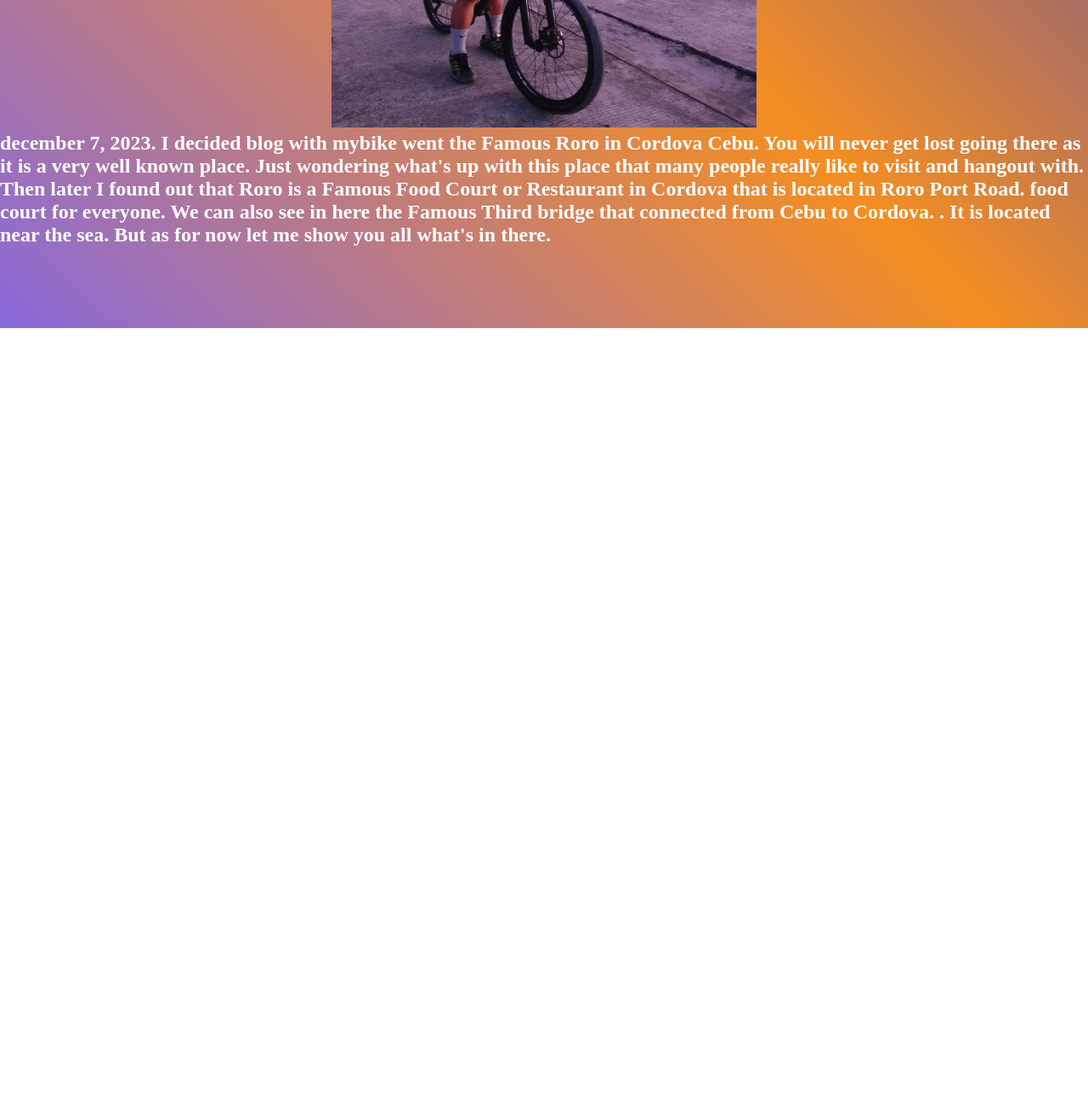
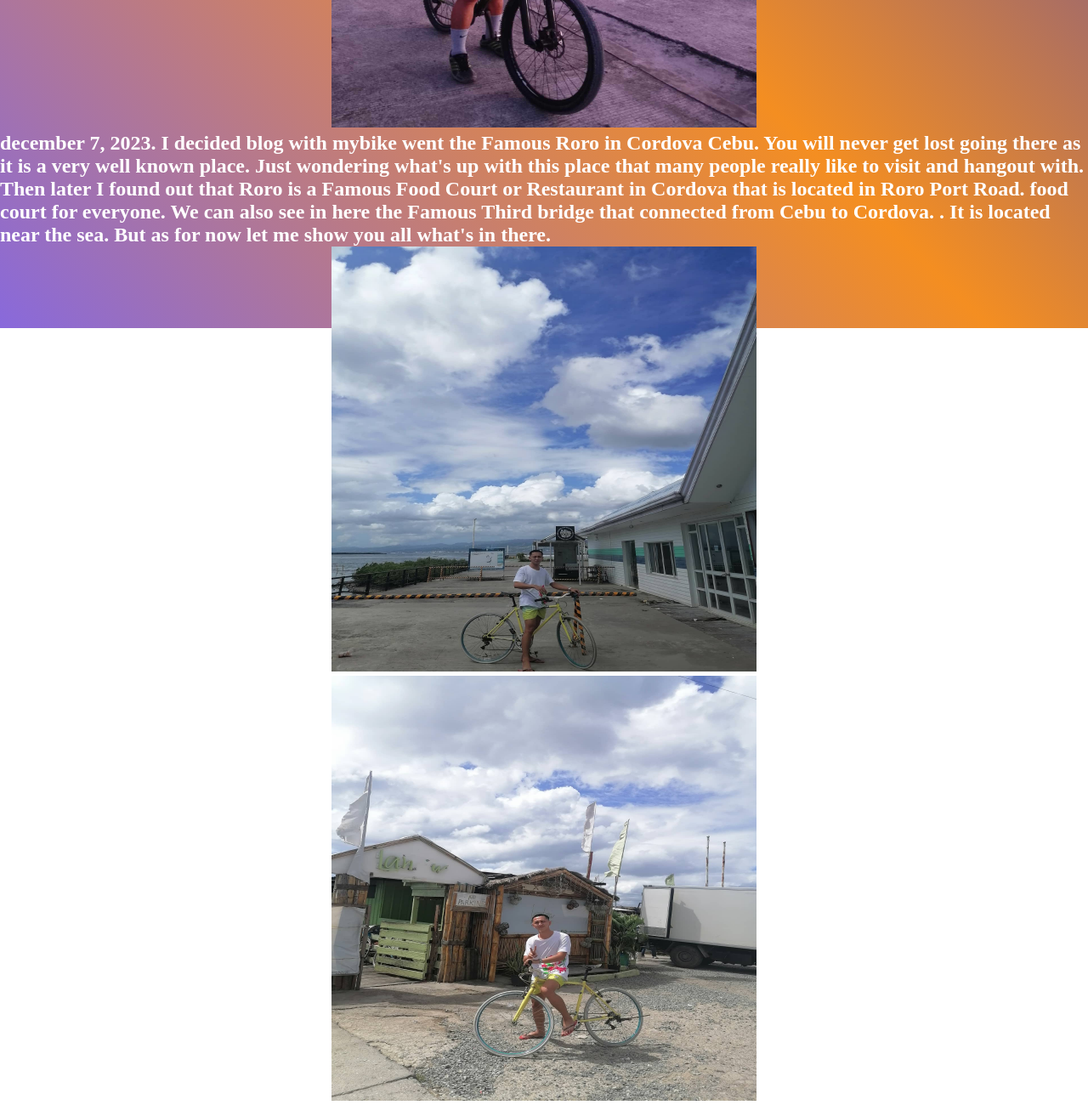
Before and after one commit to Jamesgwa/Portfolio-, a plain HTML site: page index.html in a window 1280 px wide. Shown: the part 414-1714 px from the top of the page at 85% size. Before the commit the page ends 800 px from the top, so only its background shows below. Drawn offline with Linux system fonts and the light colour scheme.

Commit message:
Update index.html

```diff
--- a/index.html
+++ b/index.html
@@ -20,6 +20,8 @@
           We can also see in here the Famous Third bridge that connected from Cebu to Cordova.
        . It is located near the sea.
           But as for now let me show you all what's in there.
+<h3 align="center"><img src="pahak.jpeg"  width="500" height="500"></h3>
+<h3 align="center"><img src="agoy.jpeg"  width="500" height="500"></h3>
 
           </h2>
     </div>
```
